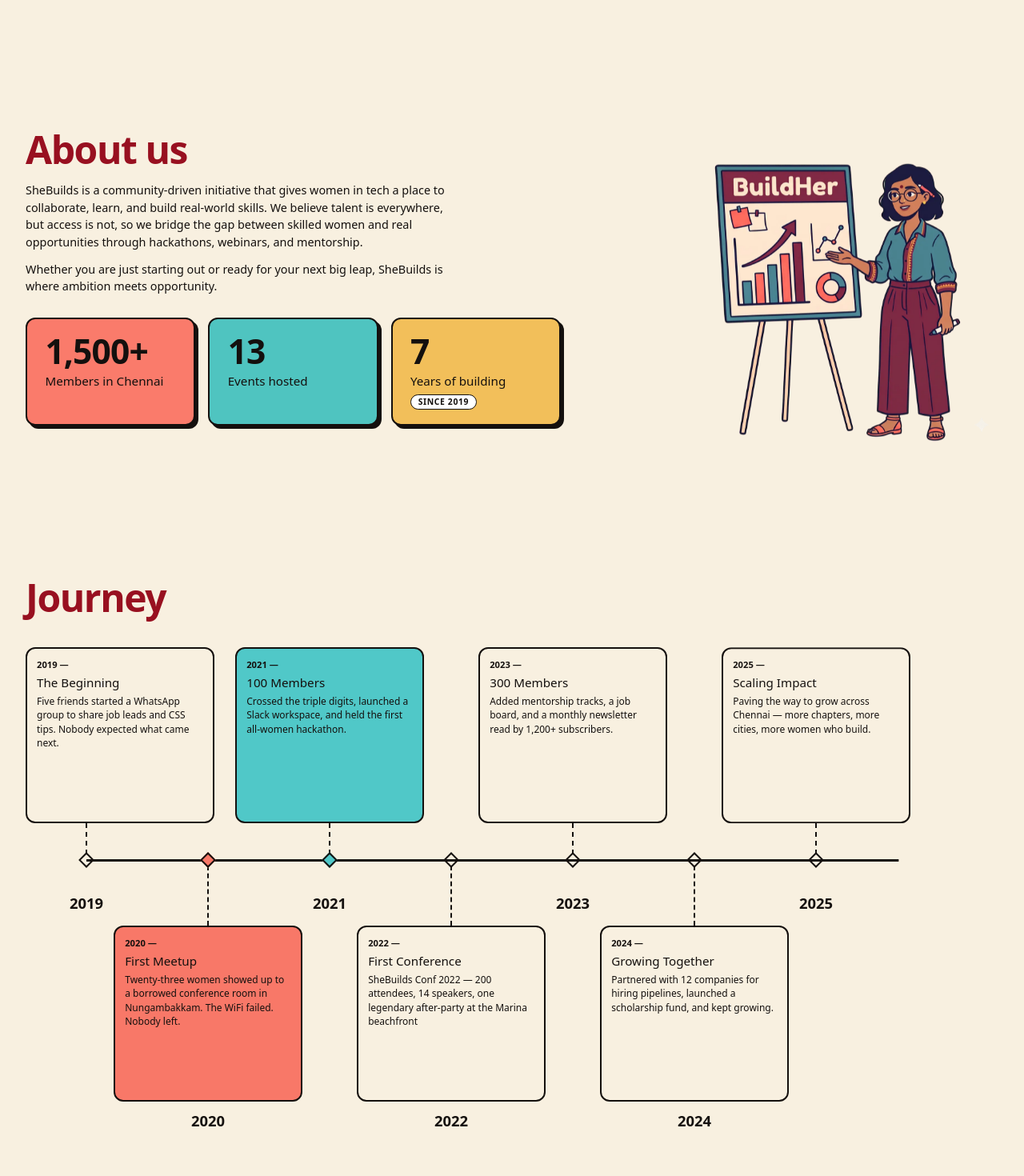
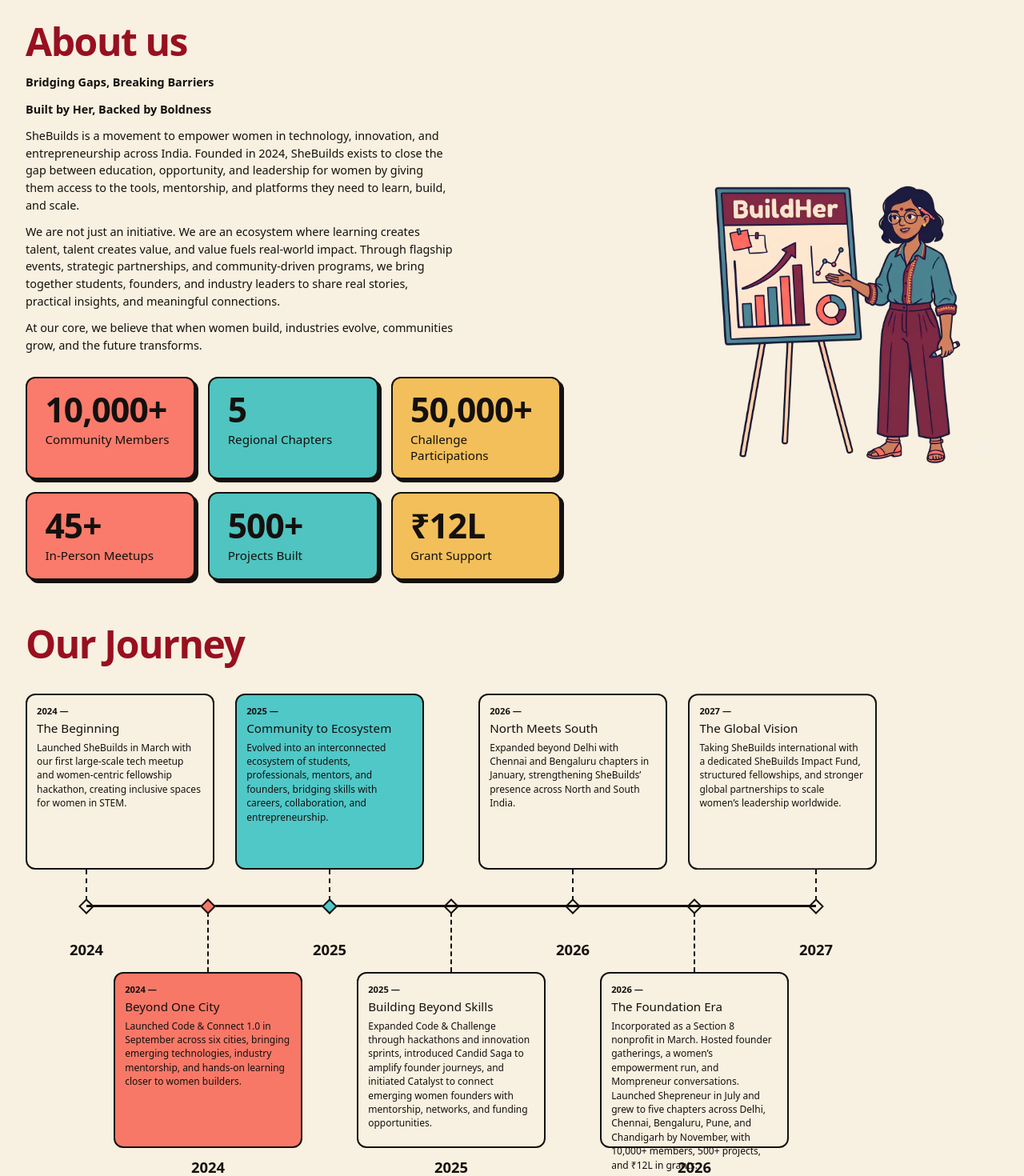
Before and after one commit to prizu-ui/Website, a React (Vite) app: page /#home in a window 1280 px wide. Shown: the part 820-2290 px from the top of the page at 80% size. Built offline with nearby package versions, Linux system fonts and the light colour scheme.

Commit message:
Update About Us and SheBuilds journey content

```diff
--- a/src/pages/About.jsx
+++ b/src/pages/About.jsx
@@ -1,3 +1,4 @@
+
 import Stats from '../sections/about/Stats.jsx'
 import Journey from '../sections/about/Journey.jsx'
 import Gallery from '../sections/about/Gallery.jsx'
@@ -12,14 +13,41 @@ export default function About() {
       {/* about__top (About only) adds the two-column layout; about__intro is shared with Join us and Blogs */}
       <section className="about__intro about__top" aria-labelledby="about-heading">
         <div className="about__text">
-          <h2 id="about-heading" className="about__heading" data-reveal>About us</h2>
+          <h2 id="about-heading" className="about__heading" data-reveal>
+            About us
+          </h2>
+
           <p data-reveal>
-SheBuilds is a community-driven initiative that gives women in tech a place to collaborate, learn, and build real-world skills. We believe talent is everywhere, but access is not, so we bridge the gap between skilled women and real opportunities through hackathons, webinars, and mentorship.
+            <strong>Bridging Gaps, Breaking Barriers</strong>
           </p>
+
           <p data-reveal>
-             Whether you are just starting out or ready for your next big leap, SheBuilds is where ambition meets opportunity.
+            <strong>Built by Her, Backed by Boldness</strong>
           </p>
-          <Stats/>
+
+          <p data-reveal>
+            SheBuilds is a movement to empower women in technology, innovation,
+            and entrepreneurship across India. Founded in 2024, SheBuilds exists
+            to close the gap between education, opportunity, and leadership for
+            women by giving them access to the tools, mentorship, and platforms
+            they need to learn, build, and scale.
+          </p>
+
+          <p data-reveal>
+            We are not just an initiative. We are an ecosystem where learning
+            creates talent, talent creates value, and value fuels real-world
+            impact. Through flagship events, strategic partnerships, and
+            community-driven programs, we bring together students, founders,
+            and industry leaders to share real stories, practical insights,
+            and meaningful connections.
+          </p>
+
+          <p data-reveal>
+            At our core, we believe that when women build, industries evolve,
+            communities grow, and the future transforms.
+          </p>
+
+          <Stats />
         </div>
 
         {/* character-art keeps the slot's size and spacing; CharacterLoop fills it */}
--- a/src/sections/about/Journey.jsx
+++ b/src/sections/about/Journey.jsx
@@ -1,29 +1,62 @@
+
 import { useEffect, useRef, useState } from 'react'
 import TimelineItem from './TimelineItem.jsx'
 import './Journey.css'
 
-// Card colours are theme tokens (index.css @theme), including the illustration colours.
+// Official SheBuilds journey milestones, arranged chronologically.
 const milestones = [
-  { year: '2019', title: 'The Beginning', color: 'var(--color-yellow)',
-    description: 'Five friends started a WhatsApp group to share job leads and CSS tips. Nobody expected what came next.' },
-  { year: '2020', title: 'First Meetup', color: 'var(--color-accent)',
-    description: 'Twenty-three women showed up to a borrowed conference room in Nungambakkam. The WiFi failed. Nobody left.' },
-  { year: '2021', title: '100 Members', color: 'var(--color-accent-alt)',
-    description: 'Crossed the triple digits, launched a Slack workspace, and held the first all-women hackathon.' },
-  { year: '2022', title: 'First Conference', color: 'var(--color-lavender)',
-    description: 'SheBuilds Conf 2022 — 200 attendees, 14 speakers, one legendary after-party at the Marina beachfront' },
-  { year: '2023', title: '300 Members', color: 'var(--color-orange)',
-    description: 'Added mentorship tracks, a job board, and a monthly newsletter read by 1,200+ subscribers.' },
-  { year: '2024', title: 'Growing Together', color: 'var(--color-green)',
-    description: 'Partnered with 12 companies for hiring pipelines, launched a scholarship fund, and kept growing.' },
-  { year: '2025', title: 'Scaling Impact', color: 'var(--color-coral-red)',
-    description: 'Paving the way to grow across Chennai — more chapters, more cities, more women who build.' },
-  { year: '2026', title: "What's Next", color: 'var(--color-yellow)',
-    description: 'More women, more builders, more impact. The journey continues.' },
+  {
+    year: '2024',
+    title: 'The Beginning',
+    color: 'var(--color-yellow)',
+    description:
+      'Launched SheBuilds in March with our first large-scale tech meetup and women-centric fellowship hackathon, creating inclusive spaces for women in STEM.',
+  },
+  {
+    year: '2024',
+    title: 'Beyond One City',
+    color: 'var(--color-accent)',
+    description:
+      'Launched Code & Connect 1.0 in September across six cities, bringing emerging technologies, industry mentorship, and hands-on learning closer to women builders.',
+  },
+  {
+    year: '2025',
+    title: 'Community to Ecosystem',
+    color: 'var(--color-accent-alt)',
+    description:
+      'Evolved into an interconnected ecosystem of students, professionals, mentors, and founders, bridging skills with careers, collaboration, and entrepreneurship.',
+  },
+  {
+    year: '2025',
+    title: 'Building Beyond Skills',
+    color: 'var(--color-lavender)',
+    description:
+      'Expanded Code & Challenge through hackathons and innovation sprints, introduced Candid Saga to amplify founder journeys, and initiated Catalyst to connect emerging women founders with mentorship, networks, and funding opportunities.',
+  },
+  {
+    year: '2026',
+    title: 'North Meets South',
+    color: 'var(--color-orange)',
+    description:
+      'Expanded beyond Delhi with Chennai and Bengaluru chapters in January, strengthening SheBuilds’ presence across North and South India.',
+  },
+  {
+    year: '2026',
+    title: 'The Foundation Era',
+    color: 'var(--color-green)',
+    description:
+      'Incorporated as a Section 8 nonprofit in March. Hosted founder gatherings, a women’s empowerment run, and Mompreneur conversations. Launched Shepreneur in July and grew to five chapters across Delhi, Chennai, Bengaluru, Pune, and Chandigarh by November, with 10,000+ members, 500+ projects, and ₹12L in grants.',
+  },
+  {
+    year: '2027',
+    title: 'The Global Vision',
+    color: 'var(--color-coral-red)',
+    description:
+      'Taking SheBuilds international with a dedicated SheBuilds Impact Fund, structured fellowships, and stronger global partnerships to scale women’s leadership worldwide.',
+  },
 ]
 
-// Gap between years. Each rail segment also takes this long to reach the next
-// diamond, so the line arrives exactly as the next year fades in.
+// Gap between milestones.
 const STEP_MS = 1000
 const TOTAL = milestones.length
 
@@ -33,8 +66,10 @@ const prefersReducedMotion = () =>
 // `character` = optional node (illustration) for the reserved bottom-right slot.
 export default function Journey({ character = null }) {
   const timelineRef = useRef(null)
-  // Reduced motion starts fully revealed, so no observer and no timers ever run.
-  const [revealed, setRevealed] = useState(() => (prefersReducedMotion() ? TOTAL : 0))
+  // Reduced motion starts fully revealed.
+  const [revealed, setRevealed] = useState(() =>
+    prefersReducedMotion() ? TOTAL : 0,
+  )
 
   // Start once the timeline scrolls into view.
   useEffect(() => {
@@ -46,18 +81,16 @@ export default function Journey({ character = null }) {
     const observer = new IntersectionObserver(
       ([entry]) => {
         if (!entry.isIntersecting) return
-        setRevealed(1) // 2019 appears immediately
+        setRevealed(1)
         observer.disconnect()
       },
-      // fires once the top has cleared the bottom 20% of the viewport
       { rootMargin: '0px 0px -20% 0px' },
     )
     observer.observe(node)
     return () => observer.disconnect()
   }, [])
 
-  // Then one more year every STEP_MS. A single timer at a time: StrictMode's
-  // double-invoke schedules, clears, and reschedules without skipping a year.
+  // Reveal one milestone at a time.
   useEffect(() => {
     if (revealed === 0 || revealed >= TOTAL) return
     const id = setTimeout(() => setRevealed((c) => c + 1), STEP_MS)
@@ -70,13 +103,19 @@ export default function Journey({ character = null }) {
       aria-labelledby="journey-heading"
       style={{ '--step': `${STEP_MS}ms` }}
     >
-      <h2 id="journey-heading" className="about__heading journey__heading" data-reveal>Journey</h2>
+      <h2
+        id="journey-heading"
+        className="about__heading journey__heading"
+        data-reveal
+      >
+        Our Journey
+      </h2>
 
       <div className="journey__timeline" ref={timelineRef}>
         <ol className="journey__list">
           {milestones.map((item, i) => (
             <TimelineItem
-              key={item.year}
+              key={`${item.year}-${i}`}
               data={item}
               isRevealed={i < revealed}
               position={i % 2 === 0 ? 'up' : 'down'}
@@ -85,7 +124,7 @@ export default function Journey({ character = null }) {
         </ol>
       </div>
 
-      {/* Reserved space for the character illustration (added later) */}
+      {/* Reserved space for the character illustration */}
       <div className="journey__character">{character}</div>
     </section>
   )
--- a/src/sections/about/Stats.jsx
+++ b/src/sections/about/Stats.jsx
@@ -1,11 +1,15 @@
+
 import { useEffect, useRef, useState } from 'react'
 import './Stats.css'
 
-// Update these numbers when they change.
+// Official SheBuilds impact statistics.
 const STATS = [
-  { value: 1500, suffix: '+', label: 'Members in Chennai', tone: 'coral' },
-  { value: 13, suffix: '', label: 'Events hosted', tone: 'teal' },
-  { value: new Date().getFullYear() - 2019, suffix: '', label: 'Years of building', note: 'Since 2019', tone: 'yellow' },
+  { value: 10000, suffix: '+', label: 'Community Members', tone: 'coral' },
+  { value: 5, suffix: '', label: 'Regional Chapters', tone: 'teal' },
+  { value: 50000, suffix: '+', label: 'Challenge Participations', tone: 'yellow' },
+  { value: 45, suffix: '+', label: 'In-Person Meetups', tone: 'coral' },
+  { value: 500, suffix: '+', label: 'Projects Built', tone: 'teal' },
+  { value: 12, prefix: '₹', suffix: 'L', label: 'Grant Support', tone: 'yellow' },
 ]
 
 const DURATION_MS = 1200
@@ -25,7 +29,7 @@ export default function Stats() {
     const observer = new IntersectionObserver(
       (entries) => {
         if (!entries[0].isIntersecting) return
-        observer.disconnect() // count up once only
+        observer.disconnect()
         const start = performance.now()
         const tick = (now) => {
           const t = Math.min((now - start) / DURATION_MS, 1)
@@ -50,17 +54,17 @@ export default function Stats() {
       <ul className="stats__list">
         {STATS.map((s) => {
           const shown = progress === null ? s.value : Math.round(s.value * progress)
+
           return (
             <li key={s.label} className={`stats__block stats__block--${s.tone}`}>
               <span className="stats__number" aria-hidden="true">
-                {format(shown)}{s.suffix}
+                {s.prefix ?? ''}{format(shown)}{s.suffix}
               </span>
               <span className="sr-only">
-                {format(s.value)}{s.suffix} {s.label}{s.note ? `, ${s.note}` : ''}
+                {s.prefix ?? ''}{format(s.value)}{s.suffix} {s.label}
               </span>
               <span className="stats__meta" aria-hidden="true">
                 <span className="stats__label">{s.label}</span>
-                {s.note && <span className="stats__note">{s.note}</span>}
               </span>
             </li>
           )
```
